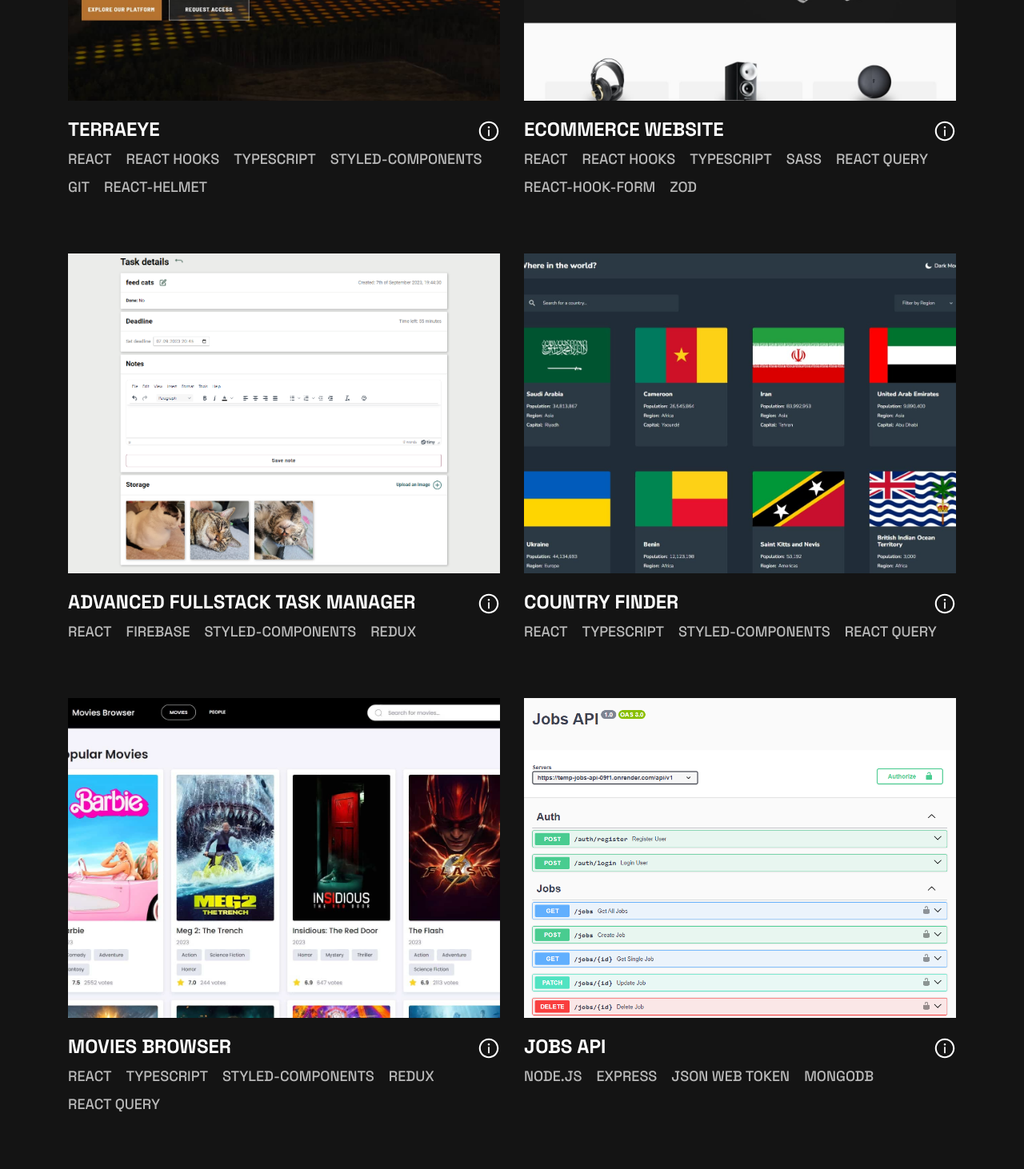
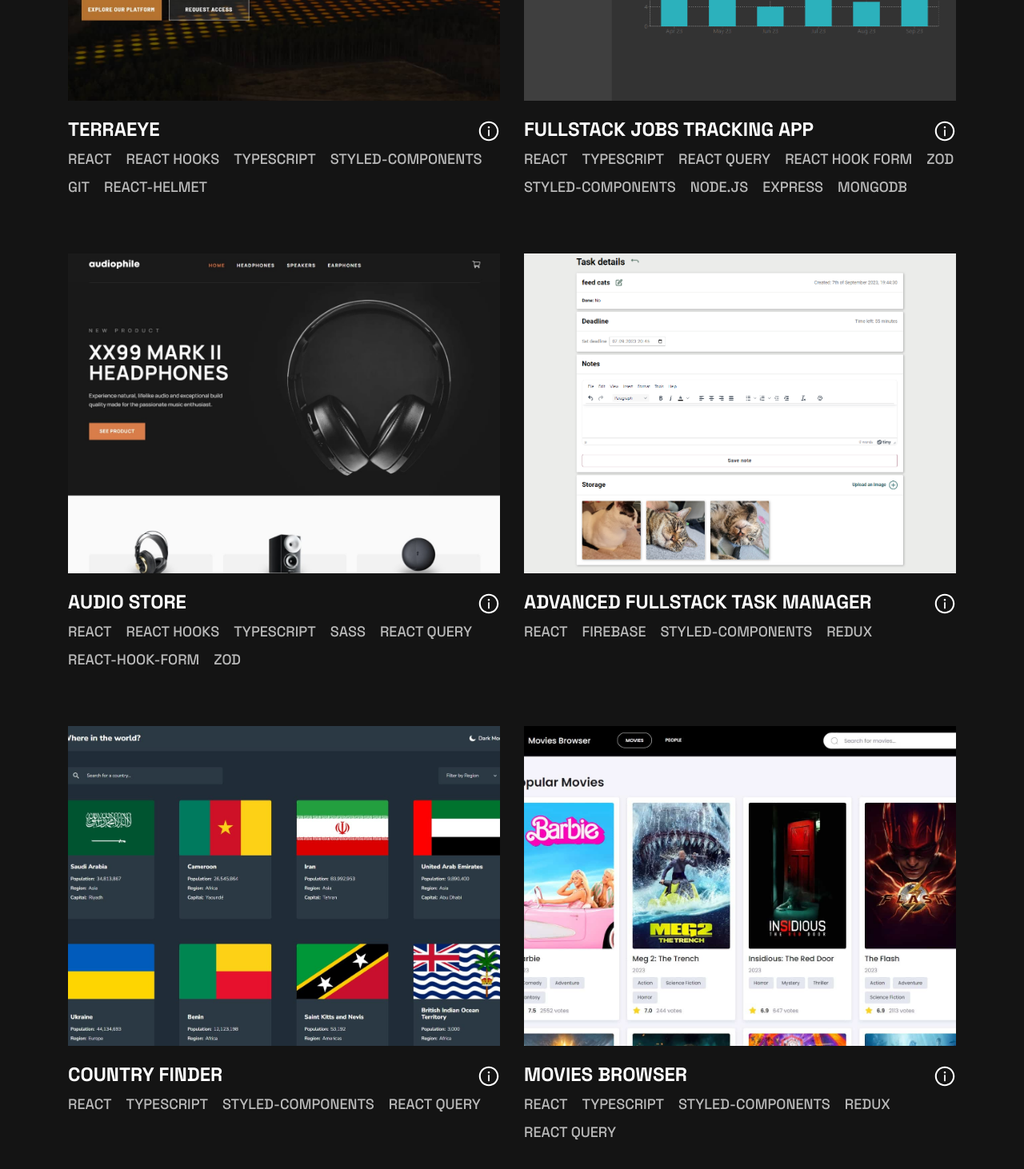
Before and after one commit to marcin10lw/personal-homepage-react, a React (Vite) app: page / in a window 1280 px wide. Shown: the part 2000-3462 px from the top of the page at 80% size. Built offline with nearby package versions, Linux system fonts and the light colour scheme.

Commit message:
added jobs app project

```diff
--- a/src/components/Projects/projects.ts
+++ b/src/components/Projects/projects.ts
@@ -21,9 +21,30 @@
   },
   {
     id: 2,
-    name: 'ecommerce website',
+    name: 'fullstack jobs tracking app',
     description:
-      'The project is an e-commerce website where users can browse products, add them to the cart, and complete the checkout process. It provides a responsive layout, interactive elements, and features such as product management, cart functionality, and form validation. After checkout, users receive an order confirmation modal.',
+      'The Fullstack Jobs App addresses the business challenge of streamlining job hunting by providing user authentication, application management, status tracking, job search analytics, and a user-friendly interface.',
+    tags: [
+      'REACT',
+      'TYPESCRIPT',
+      'REACT QUERY',
+      'REACT HOOK FORM',
+      'ZOD',
+      'STYLED-COMPONENTS',
+      'NODE.JS',
+      'EXPRESS',
+      'MONGODB',
+    ],
+    image: 'images/jobs-app.jpg',
+    liveUrl: 'https://marcin10lw.github.io/fullstack-jobs-app/',
+    codeUrl: 'https://github.com/marcin10lw/fullstack-jobs-app',
+    documentationLink: 'https://jobs-api-dyvv.onrender.com/api-docs/',
+  },
+  {
+    id: 3,
+    name: 'Audio Store',
+    description:
+      'The Audio Store project addresses the business challenge of enhancing online shopping by offering a responsive layout, interactive elements, and crucial features such as product management, cart functionality, and form validation.',
     tags: [
       'REACT',
       'REACT HOOKS',
@@ -39,7 +60,7 @@
     documentationLink: undefined,
   },
   {
-    id: 3,
+    id: 4,
     name: 'Advanced fullstack task manager',
     description:
       "This project in one of numerous YouCode projects. As a challenge I decided to connect it with Firebase to create a fullstack application. I'm proud of this application as I use it myself every day.",
@@ -50,7 +71,7 @@
     documentationLink: undefined,
   },
   {
-    id: 4,
+    id: 5,
     name: 'country finder',
     description:
       'This project is part of a series of Frontend Mentor challenges. It offers a valuable opportunity to explore and gain greater insights into the details of a specific nation.',
@@ -61,7 +82,7 @@
     documentationLink: undefined,
   },
   {
-    id: 5,
+    id: 6,
     name: 'movies browser',
     description:
       'The Movies Browser is a platform that allows users to search and browse movies, popular actors and actresses, as well as their production history. The website was created by a team of three individuals as part of a group project and was completed within three weeks.',
@@ -70,16 +91,6 @@
     liveUrl: 'https://marcin10lw.github.io/movies-browser',
     codeUrl: 'https://github.com/marcin10lw/movies-browser',
     documentationLink: undefined,
-  },
-  {
-    id: 6,
-    name: 'jobs api',
-    description: 'REST API buit with Node.js/Express/MongoDB',
-    tags: ['NODE.JS', 'EXPRESS', 'JSON WEB TOKEN', 'MONGODB'],
-    image: 'images/jobs-api.jpg',
-    liveUrl: undefined,
-    codeUrl: undefined,
-    documentationLink: 'https://temp-jobs-api-09f1.onrender.com/api-docs/',
   },
   {
     id: 7,
```
Also changed, not shown: public/images/jobs-app.jpg (added).
